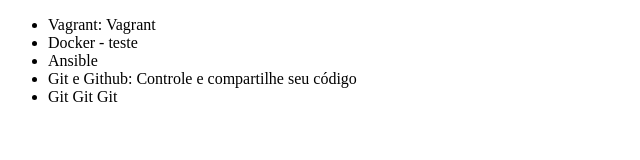
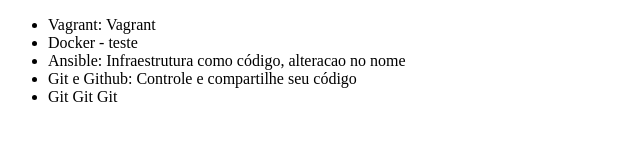
Before and after one commit to bastosdavi/alura-git, a plain HTML site: page index.html in a window 1280 px wide. Shown: the whole page, without its empty margins (0-640 px from the left). Drawn offline with Linux system fonts and the light colour scheme.

Commit message:
nome alterado de novo

```diff
--- a/index.html
+++ b/index.html
@@ -8,7 +8,7 @@
         <ul>
             <li>Vagrant: Vagrant</li>
             <li>Docker - teste</li>
-            <li>Ansible</li>
+            <li>Ansible: Infraestrutura como código, alteracao no nome</li>
             <li>Git e Github: Controle e compartilhe seu código</li>
             <li>Git Git Git</li>
         </ul>
```
